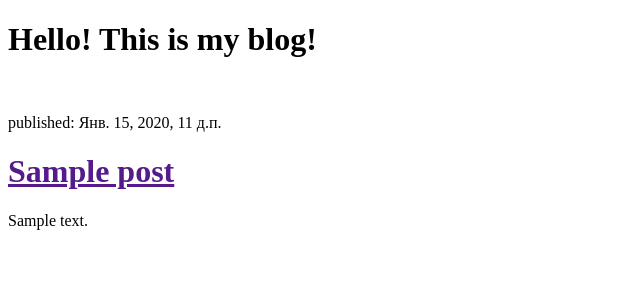
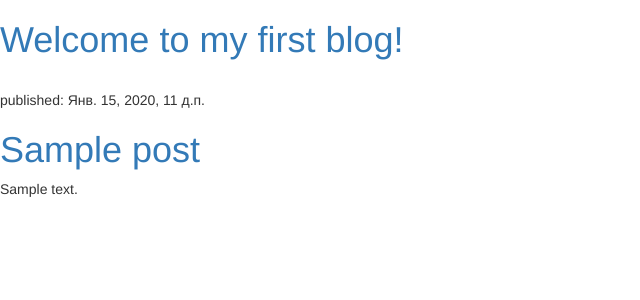
Before and after one commit to am2601/myblog, a Django app: page / in a window 1280 px wide. Shown: the top 300 px of the page, without its empty margins (0-640 px from the left). Run offline with Django 3.2, Linux system fonts and the light colour scheme; tables that the repository leaves empty hold one stand-in row (values such as "Sample post"); some libraries are stand-ins or nearby versions.

Commit message:
add some styles

```diff
--- /dev/null
+++ b/blog/static/css/blog.css
@@ -0,0 +1,3 @@
+h1 a {
+    color: #F41F40;
+}
--- a/blog/templates/blog/post_list.html
+++ b/blog/templates/blog/post_list.html
@@ -1,12 +1,13 @@
-<!DOCTYPE html>
-<html lang="en">
+<html>
 <head>
     <meta charset="UTF-8">
+    <link rel="stylesheet" href="//maxcdn.bootstrapcdn.com/bootstrap/3.2.0/css/bootstrap.min.css">
+    <link rel="stylesheet" href="//maxcdn.bootstrapcdn.com/bootstrap/3.2.0/css/bootstrap-theme.min.css">
     <title>Blog</title>
 </head>
 <body>
     <div>
-        <h1>Hello! This is my blog!</h1>
+        <h1><a href="/">Welcome to my first blog!</a></h1>
     </div>
     <div>
         <br>
```
